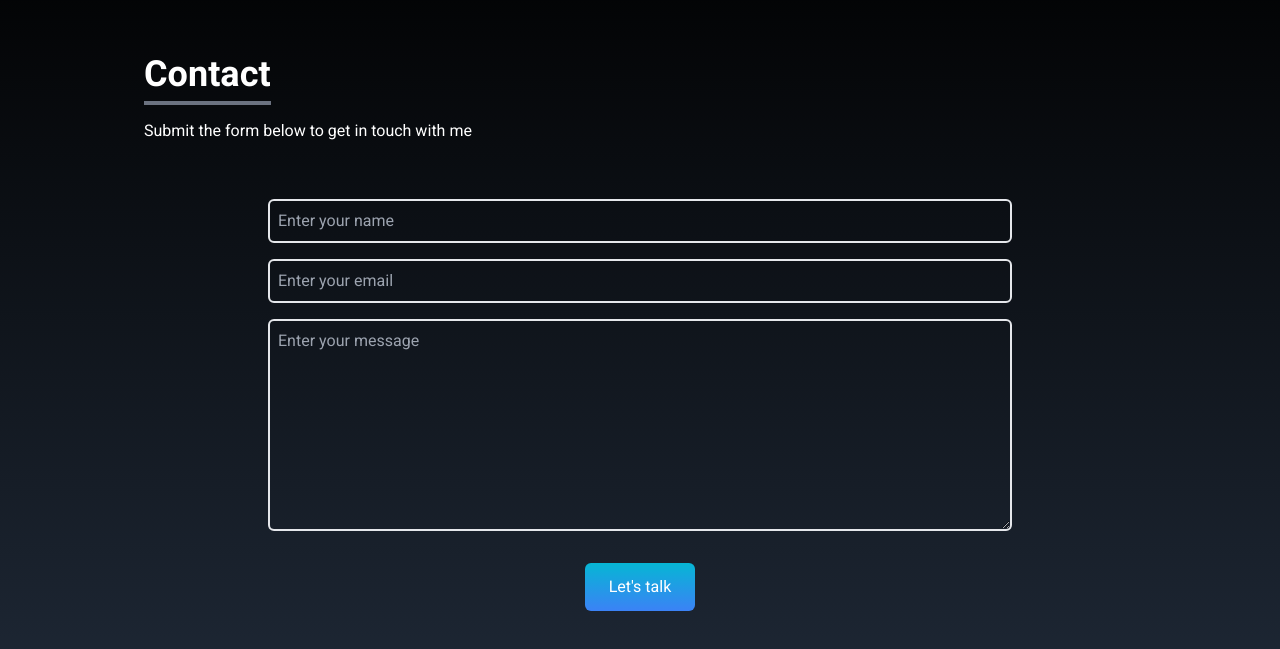
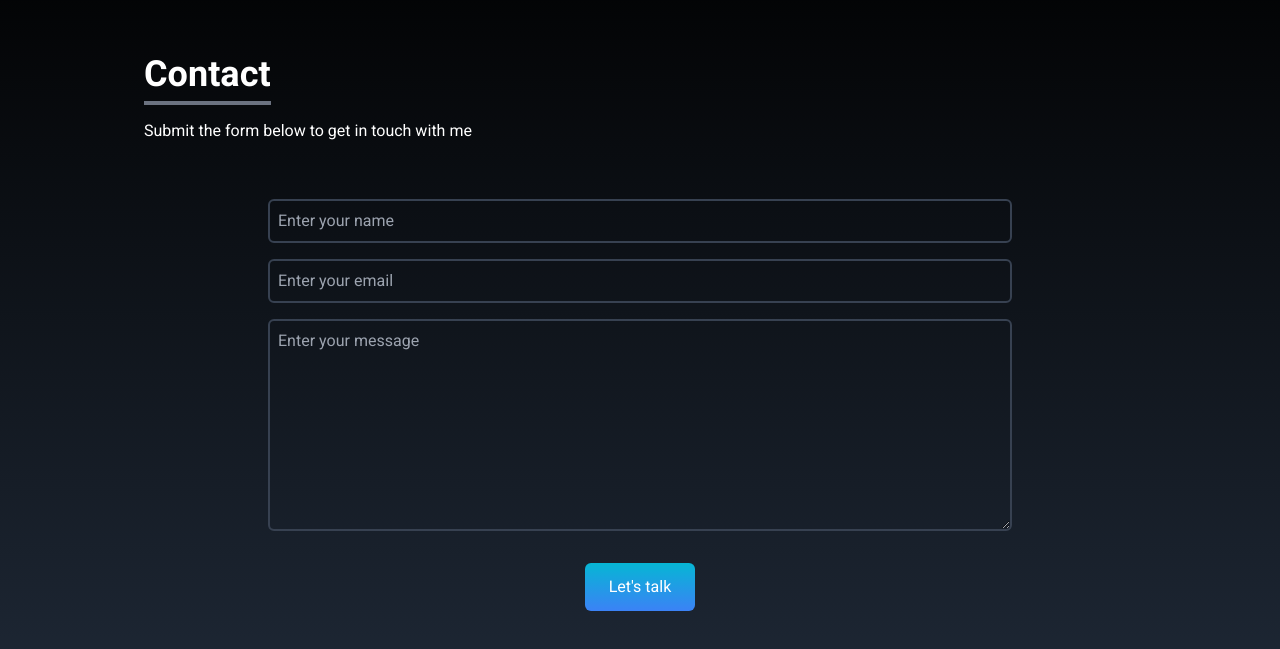
Before and after one commit to Rakibhasan-programmer/portfolio, a React (Create React App) app: page / in a window 1280 px wide. Shown: the part 3283-3932 px from the top of the page. Built offline with nearby package versions, Linux system fonts and the light colour scheme.

Commit message:
input border changed

```diff
--- a/src/components/Contact.jsx
+++ b/src/components/Contact.jsx
@@ -24,19 +24,19 @@ const Contact = () => {
               type="text"
               name="name"
               placeholder="Enter your name"
-              className="p-2 bg-transparent border-2 rounded-md text-white focus:outline-none focus:border-sky-500"
+              className="p-2 bg-transparent border-2 border-gray-700 rounded-md text-white focus:outline-none focus:border-sky-500"
             />
             <input
               type="text"
               name="email"
               placeholder="Enter your email"
-              className="my-4 p-2 bg-transparent border-2 rounded-md text-white focus:outline-none focus:border-sky-500"
+              className="my-4 p-2 bg-transparent border-2 border-gray-700 rounded-md text-white focus:outline-none focus:border-sky-500"
             />
             <textarea
               name="message"
               placeholder="Enter your message"
               rows="8"
-              className="p-2 bg-transparent border-2 rounded-md text-white focus:outline-none focus:border-sky-500"
+              className="p-2 bg-transparent border-2 border-gray-700 rounded-md text-white focus:outline-none focus:border-sky-500"
             ></textarea>
 
             <button className="text-white bg-gradient-to-b from-cyan-500 to-blue-500 px-6 py-3 my-8 mx-auto flex items-center rounded-md hover:scale-110 duration-300">
```
